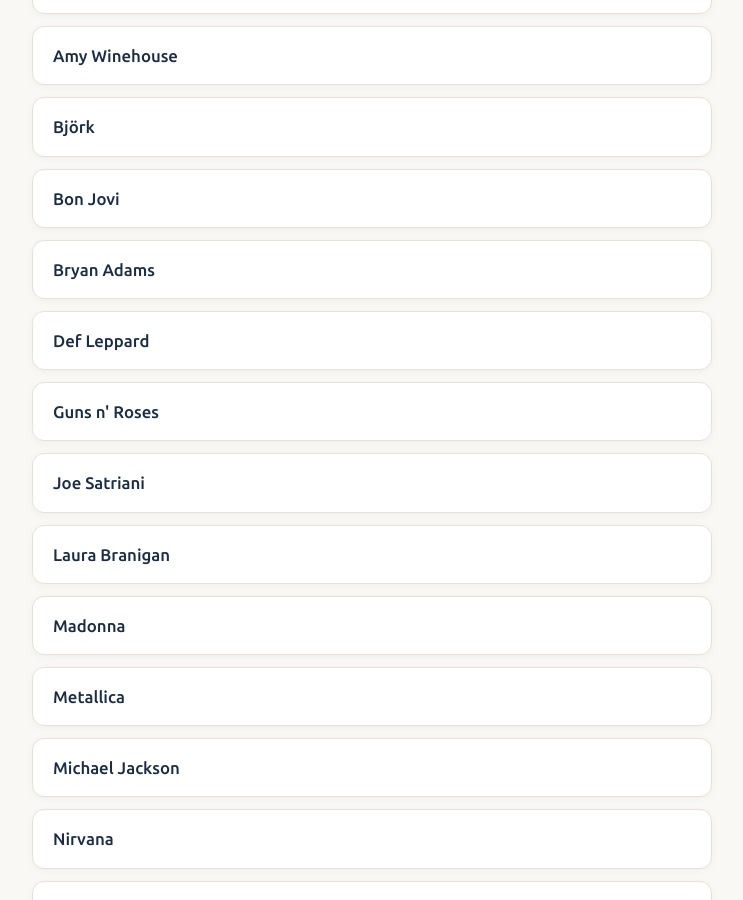
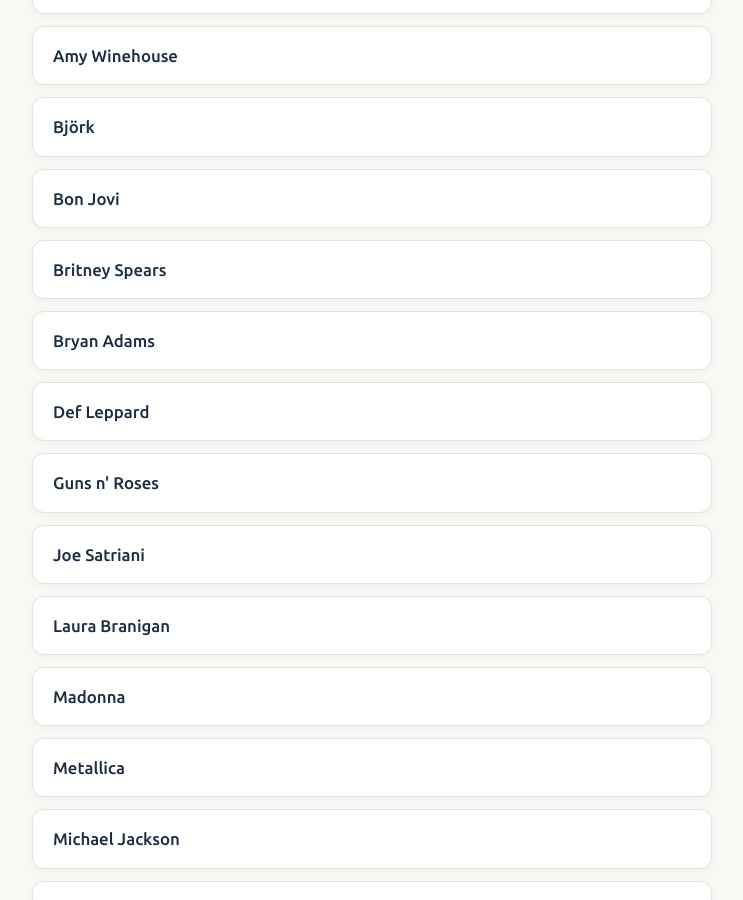
Before and after one commit to joaquim-capitao/musica, a Jekyll site: the page artistas/index.html, which Jekyll copies as it is, in a window 1280 px wide and 900 px high, scrolled down 507 px. Shown: the whole window, without its empty margins (268-1011 px from the left). Built offline with Jekyll 4.4.1, drawn with Linux system fonts in a browser that asks for light colours.

Commit message:
Add Britney Spears to the artistas list

```diff
--- a/artistas/index.html
+++ b/artistas/index.html
@@ -242,6 +242,7 @@
       <li><a href="https://joaquim-capitao.github.io/musica/artistas/amy-winehouse"><span class="title">Amy Winehouse</span></a></li>
       <li><a href="https://joaquim-capitao.github.io/musica/artistas/bjork"><span class="title">Björk</span></a></li>
       <li><a href="https://joaquim-capitao.github.io/musica/artistas/bon-jovi"><span class="title">Bon Jovi</span></a></li>
+      <li><a href="https://joaquim-capitao.github.io/musica/artistas/britney-spears"><span class="title">Britney Spears</span></a></li>
       <li><a href="https://joaquim-capitao.github.io/musica/artistas/bryan-adams"><span class="title">Bryan Adams</span></a></li>
       <li><a href="https://joaquim-capitao.github.io/musica/artistas/def-leppard"><span class="title">Def Leppard</span></a></li>
 	  <li><a href="https://joaquim-capitao.github.io/musica/artistas/guns-and-roses"><span class="title">Guns n' Roses</span></a></li>
```
